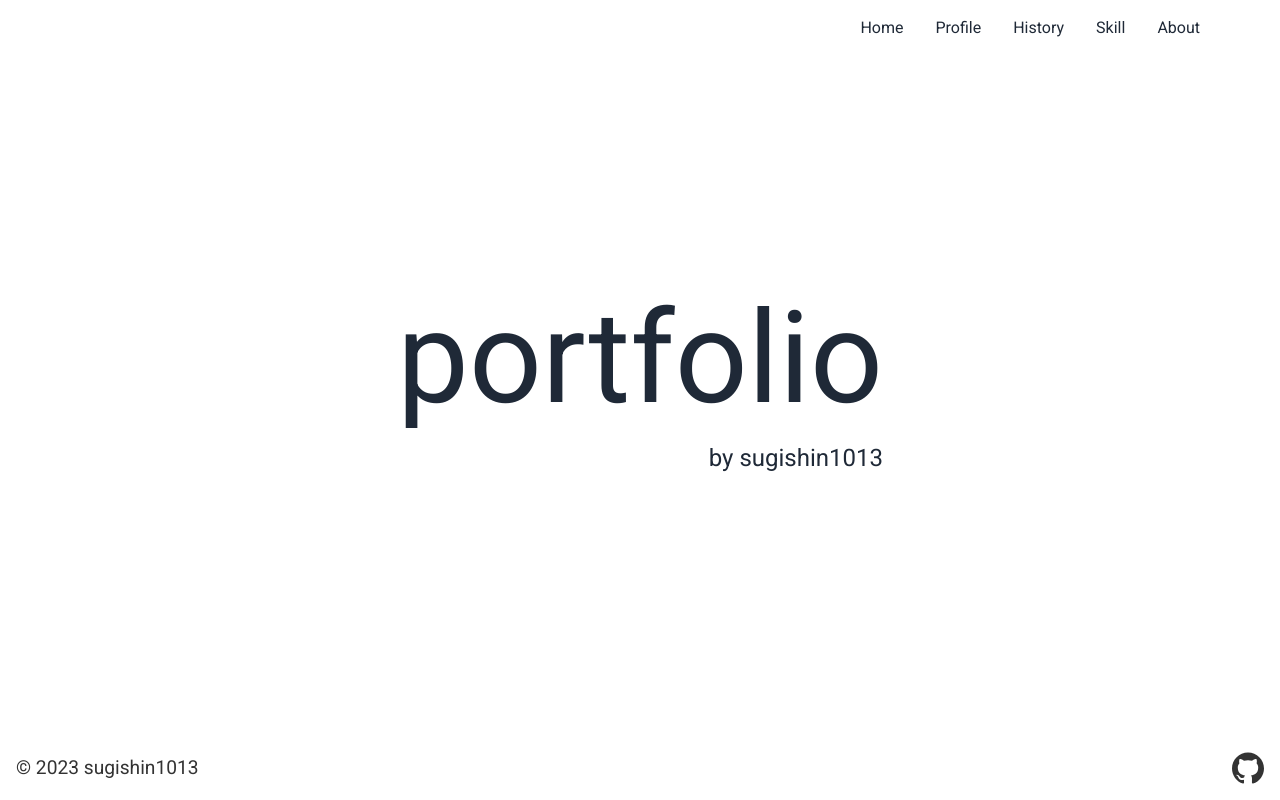
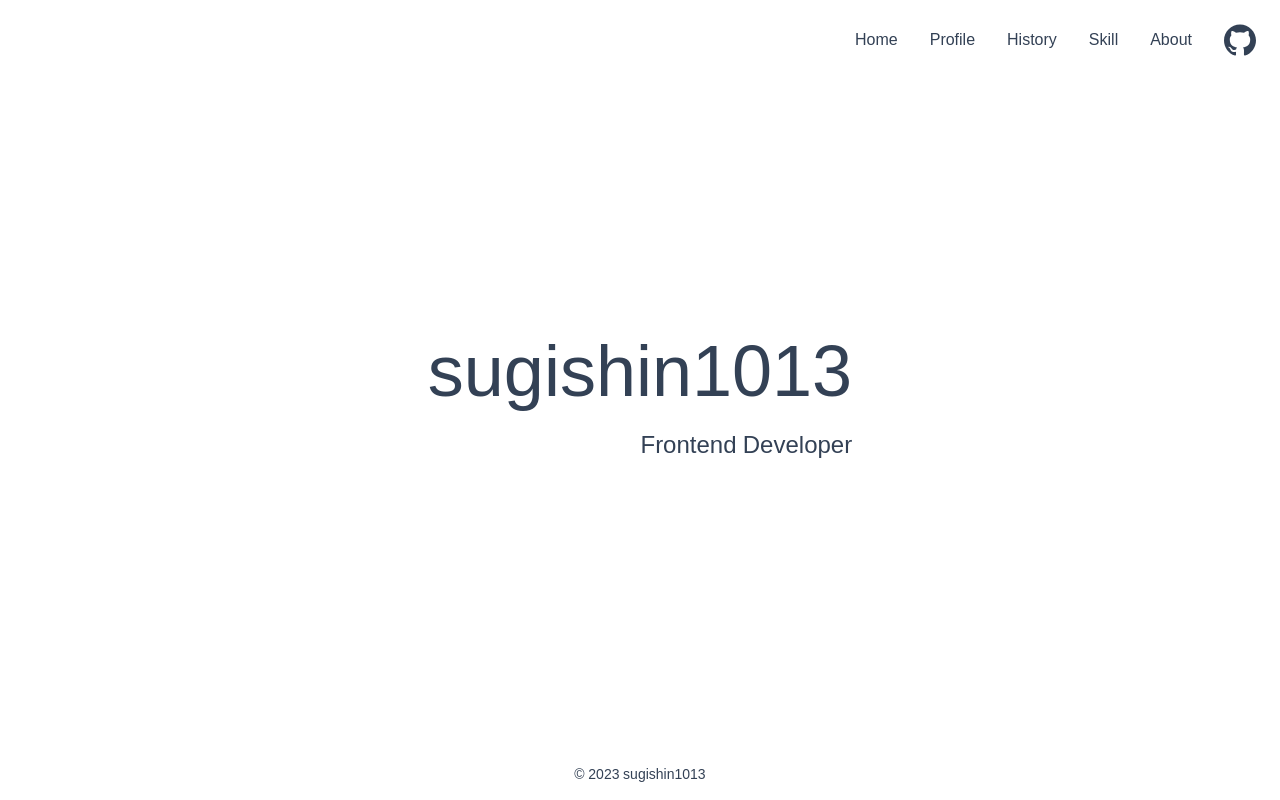
Before and after one commit to sugishin1013/portfolio, a Next.js app: page / in a window 1280 px wide. Built offline with nearby package versions, Linux system fonts and the light colour scheme.

Commit message:
[WIP] page update

```diff
--- a/package.json
+++ b/package.json
@@ -11,7 +11,7 @@
     "format": "prettier --write --ignore-path .gitignore './**/*.{js,jsx,ts,tsx,json}'"
   },
   "dependencies": {
-    "@fontsource/roboto": "^4.5.8",
+    "@fontsource/noto-sans-sora-sompeng": "^4.5.12",
     "@next/font": "13.1.6",
     "@types/node": "18.13.0",
     "@types/react": "18.0.28",
--- a/src/app/about/page.tsx
+++ b/src/app/about/page.tsx
@@ -6,15 +6,12 @@ import TypeScriptIcon from '../typeScriptIcon'
 export default function About() {
   return (
     <main className='w-screen h-screen flex justify-center lg:items-center lg:pt-0 pt-14 px-4'>
-      <div>
-        <h2 className='lg:text-8xl text-4xl text-center text-gray-800 dark:text-white'>About</h2>
-        <p className='my-10 lg:text-xl text-base text-center text-gray-800 dark:text-white leading-relaxed'>
-          このサイトで利用している技術スタックです。
-          <br />
-          とりあえずNext.jsのベーステンプレートとTailwind
-          CSSの装飾を組み合わせて簡素にページつくってみました。
-          <br />
-          今後も新しいことを学習しつつ、色々試して追加していきたい。
+      <div className='mx-auto lg:w-8/12 w-full'>
+        <h2 className='lg:text-8xl text-4xl text-center text-slate-700 dark:text-white'>About</h2>
+        <p className='lg:my-10 my-5 lg:text-xl text-base text-slate-700 dark:text-white leading-relaxed'>
+          フロントエンドエンジニア「sugishin1013」のポートフォリオサイトです。これまでに手がけた制作物、身につけたスキルをまとめています。
+          下記のアイコンはこのサイトで使用している技術スタックです。
+          今後も新しいことを学習しつつ、このサイトで色々試して追加していきます。
         </p>
         <ul className='flex justify-center items-center w-full'>
           <li className='lg:w-20 lg:h-20 w-10 h-10 lg:mr-10 mx-4'>
--- a/src/app/footer.tsx
+++ b/src/app/footer.tsx
@@ -1,18 +1,8 @@
-import Link from 'next/link'
-import GithubIcon from './githubIcon'
-
 const footer = () => {
   return (
     <footer className='fixed w-full bottom-0'>
-      <div className='flex-1 flex justify-between items-center'>
-        <small className='lg:pl-4 pl-4'>&copy; {new Date().getFullYear()} sugishin1013</small>
-        <Link
-          href='https://github.com/sugishin1013'
-          target='_blank'
-          className='lg:p-4 py-3 px-3 block'
-        >
-          <GithubIcon />
-        </Link>
+      <div className='flex justify-center items-center'>
+        <small className='py-4 text-sm'>&copy; {new Date().getFullYear()} sugishin1013</small>
       </div>
     </footer>
   )
--- a/src/app/globals.scss
+++ b/src/app/globals.scss
@@ -3,19 +3,19 @@
 @tailwind utilities;
 
 :root {
-  --main-text: #333;
+  --main-text: rgb(51 65 85);
   --main-bg: #fff;
 }
 @media (prefers-color-scheme: dark) {
   :root {
     --main-text: #fff;
-    --main-bg: #000;
+    --main-bg: rgb(51 65 85);
   }
 }
 
 body {
   font-size: clamp(0.875rem, 2vw + 1rem, 1.5rem);
-  font-family: 'Roboto', sans-serif;
+  font-family: 'Noto Sans Sora Sompeng', sans-serif;
   color: var(--main-text);
   background-color: var(--main-bg);
 }
--- a/src/app/header.tsx
+++ b/src/app/header.tsx
@@ -2,7 +2,7 @@ import Nav from './nav'
 
 const header = () => {
   return (
-    <header className='fixed top-0 w-full bg-white dark:bg-black antialiased lg:pr-16 pr-6 flex flex-wrap items-center lg:py-0 py-2 header'>
+    <header className='fixed top-0 w-full bg-white dark:bg-slate-700 antialiased lg:p-2 p-4 flex flex-wrap items-center  header'>
       <div className='flex-1 flex justify-between items-center' />
       <label htmlFor='menu-toggle' className='pointer-cursor lg:hidden block'>
         <svg
--- a/src/app/nav.tsx
+++ b/src/app/nav.tsx
@@ -1,13 +1,14 @@
 import Link from 'next/link'
+import GithubIcon from './githubIcon'
 
 const nav = () => {
   return (
     <nav>
-      <ul className='lg:flex items-center justify-between text-base pt-4 lg:pt-0 text-gray-800 dark:text-white '>
+      <ul className='lg:flex items-center justify-between text-base pt-4 lg:pt-0 text-slate-700 dark:text-white '>
         <li>
           <Link
             href='/'
-            className='lg:p-4 p-3 block border-b-2 border-transparent hover:border-gray-600 dark:hover:border-white transition-all'
+            className='lg:p-4 p-6 block border-b-2 border-transparent hover:border-gray-600 dark:hover:border-white transition-all'
           >
             Home
           </Link>
@@ -15,7 +16,7 @@ const nav = () => {
         <li>
           <Link
             href='/profile'
-            className='lg:p-4 p-3 block border-b-2 border-transparent hover:border-gray-600 dark:hover:border-white transition-all'
+            className='lg:p-4 p-6 block border-b-2 border-transparent hover:border-gray-600 dark:hover:border-white transition-all'
           >
             Profile
           </Link>
@@ -23,7 +24,7 @@ const nav = () => {
         <li>
           <Link
             href='/history'
-            className='lg:p-4 p-3 block border-b-2 border-transparent hover:border-gray-600 dark:hover:border-white transition-all'
+            className='lg:p-4 p-6 block border-b-2 border-transparent hover:border-gray-600 dark:hover:border-white transition-all'
           >
             History
           </Link>
@@ -31,7 +32,7 @@ const nav = () => {
         <li>
           <Link
             href='/skill'
-            className='lg:p-4 p-3 block border-b-2 border-transparent hover:border-gray-600 dark:hover:border-white transition-all'
+            className='lg:p-4 p-6 block border-b-2 border-transparent hover:border-gray-600 dark:hover:border-white transition-all'
           >
             Skill
           </Link>
@@ -39,9 +40,14 @@ const nav = () => {
         <li>
           <Link
             href='/about'
-            className='lg:p-4 p-3 block border-b-2 border-transparent hover:border-gray-600 dark:hover:border-white transition-all'
+            className='lg:p-4 p-6 block border-b-2 border-transparent hover:border-gray-600 dark:hover:border-white transition-all'
           >
             About
+          </Link>
+        </li>
+        <li>
+          <Link href='https://github.com/sugishin1013' target='_blank' className='lg:p-4 p-6 block'>
+            <GithubIcon />
           </Link>
         </li>
       </ul>
--- a/src/app/page.tsx
+++ b/src/app/page.tsx
@@ -4,14 +4,14 @@ export default function Home() {
   return (
     <main className='w-screen h-screen flex justify-center items-center'>
       <div>
-        <h1 className='lg:text-9xl text-7xl text-right text-gray-800 dark:text-white'>
-          portfolio
+        <h1 className='lg:text-7xl text-5xl text-right text-slate-700 dark:text-white'>
+          sugishin1013
           <br />
-          <small className='lg:text-2xl text-2xl'>by sugishin1013</small>
+          <small className='lg:text-2xl text-xl'>Frontend Developer</small>
         </h1>
         <style jsx>{`
           h1 {
-            line-height: 0.5;
+            line-height: 0.8;
           }
         `}</style>
       </div>
--- a/src/app/profile/avator.tsx
+++ b/src/app/profile/avator.tsx
@@ -1,5 +1,5 @@
 import Image from 'next/image'
 
 export default function Avator() {
-  return <Image src='/avatar.png' className='w-3/12' width={775} height={775} alt='avatar' />
+  return <Image src='/avatar.png' className='w-full' width={775} height={775} alt='avatar' />
 }
--- a/src/app/profile/page.tsx
+++ b/src/app/profile/page.tsx
@@ -1,19 +1,47 @@
+import Link from 'next/link'
 import Avator from './avator'
 
 export default function Profile() {
   return (
     <main className='w-screen h-screen flex justify-center lg:items-center lg:pt-0 pt-14 px-4'>
-      <div>
-        <h2 className='lg:text-8xl text-4xl text-center text-gray-800 dark:text-white'>Profile</h2>
-        <p className='lg:my-10 my-5 lg:text-xl text-base text-center text-gray-800 dark:text-white leading-relaxed'>
-          フロントエンドエンジニアとしてWEB制作・WEB開発をやってます。
+      <div className='mx-auto lg:w-8/12 w-full'>
+        <h2 className='lg:text-8xl text-4xl text-center text-slate-700 dark:text-white'>Profile</h2>
+        <p className='lg:my-10 my-5 lg:text-xl text-base text-slate-700 dark:text-white leading-relaxed'>
+          大学卒業後、新卒で入社した会社を半年で退職し、
+          IT業界への転職を志しプログラミング未経験でWEB制作会社からキャリアをスタート。
+          その後様々な会社でWEB業界の業務を幅広く経験し、
+          今はフロントエンドエンジニアとしてWEB制作・WEB開発をやってます。
         </p>
-        <div className='flex justify-center'>
-          <Avator />
+        <div className='lg:flex lg:items-center justify-center'>
+          <div className='lg:w-2/12 w-4/12 lg:mr-6 lg:ml-0 mx-auto'>
+            <div className='flex justify-center'>
+              <Avator />
+            </div>
+            <h3 className='my-2 lg:text-xl text-base text-center text-slate-700 dark:text-white'>
+              sugishin1013
+            </h3>
+          </div>
+          <ul className='lg:text-base text-sm'>
+            <li>
+              - GitHub:
+              <Link href='https://github.com/sugishin1013' target='_blank' className='ml-2'>
+                https://github.com/sugishin1013
+              </Link>
+            </li>
+            <li>
+              - Zenn:
+              <Link href='https://zenn.dev/sugishin1013' target='_blank' className='ml-2'>
+                https://zenn.dev/sugishin1013
+              </Link>
+            </li>
+            <li>
+              - Qiita:
+              <Link href='https://qiita.com/sugishin' target='_blank' className='ml-2'>
+                https://qiita.com/sugishin
+              </Link>
+            </li>
+          </ul>
         </div>
-        <h3 className='lg:my-10 my-5 lg:text-4xl text-2xl text-center text-gray-800 dark:text-white'>
-          sugishin1013
-        </h3>
       </div>
     </main>
   )
```
Also changed, not shown: src/app/layout.tsx (+3 -4 lines), 1 other file (tests, documents, lock files or other folders).
